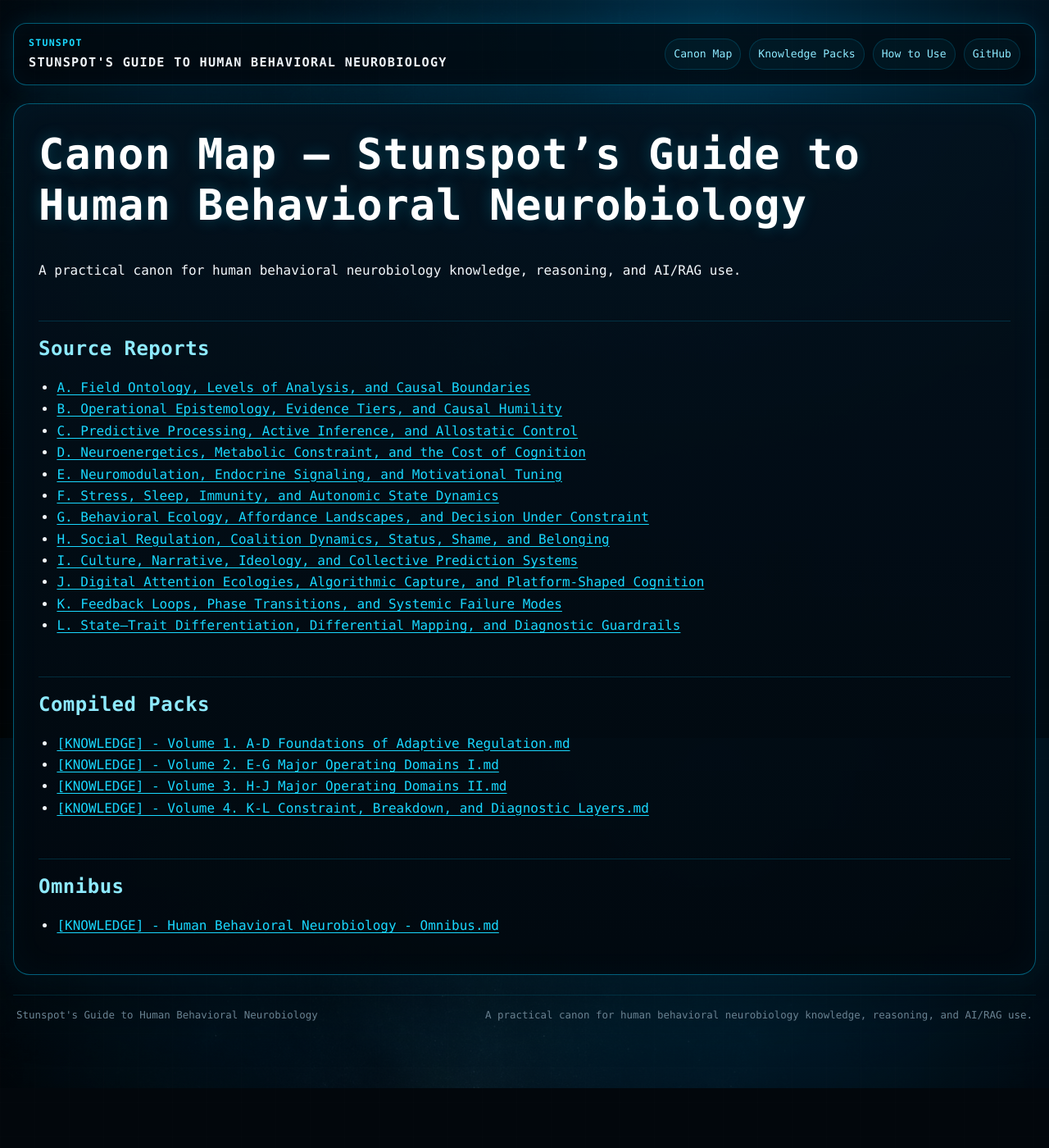
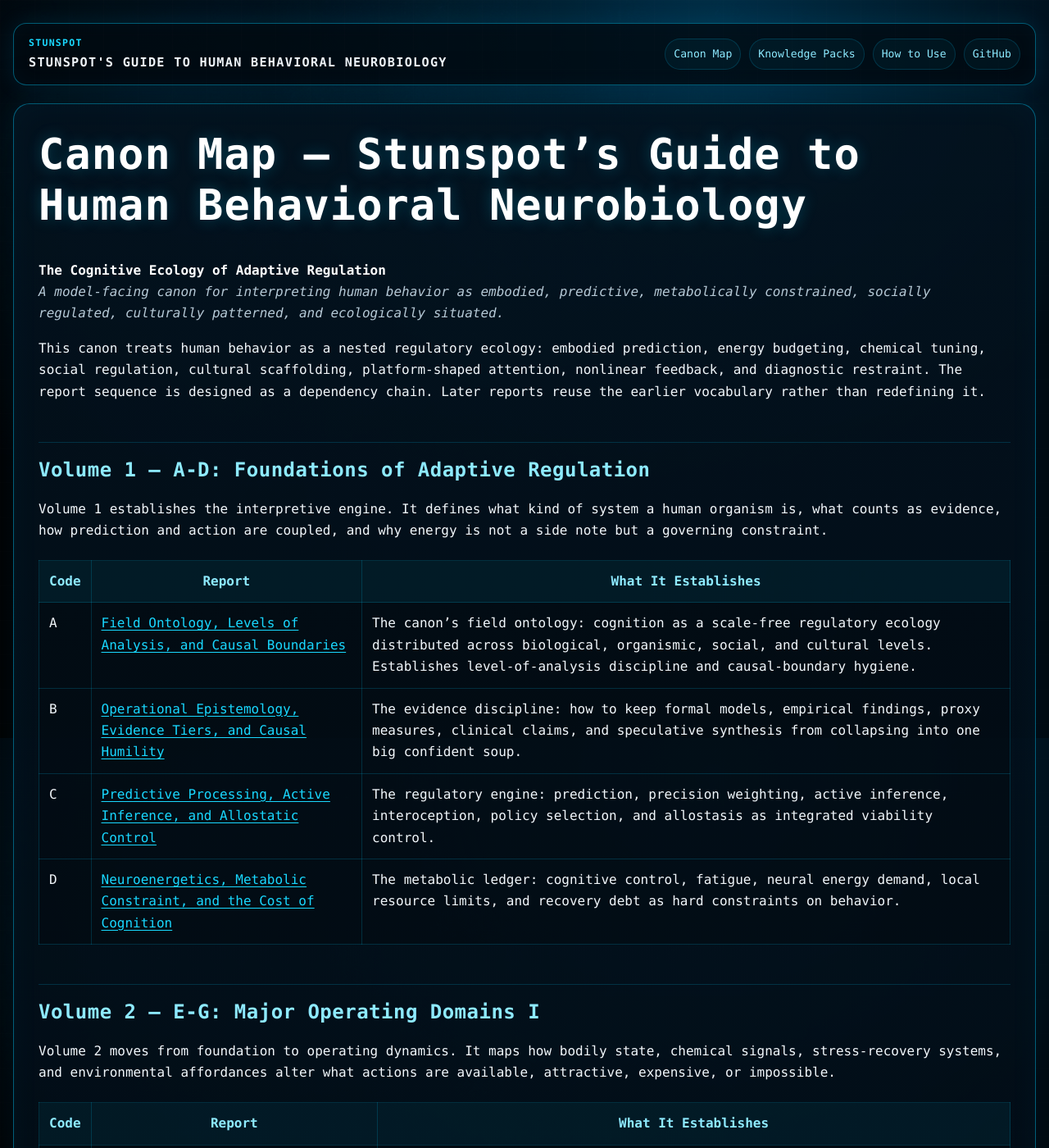
Before and after one commit to Stunspot/stunspots-guide-to-human-behavioral-neurobiology, a Jekyll site: the page built from docs/canon-map.md, in a window 1280 px wide and 1400 px high. Shown: the whole window at 82% size. Built offline with Jekyll 4.4.1, drawn with Linux system fonts in a browser that asks for light colours; our own code applies the rules of GitHub Pages for plain Markdown files; some of the changed text lies outside the part shown.

Commit message:
Replace placeholder canon map with report architecture

```diff
--- a/docs/canon-map.md
+++ b/docs/canon-map.md
@@ -1,29 +1,67 @@
 # Canon Map — Stunspot's Guide to Human Behavioral Neurobiology
 
-A practical canon for human behavioral neurobiology knowledge, reasoning, and AI/RAG use.
+**The Cognitive Ecology of Adaptive Regulation**
+*A model-facing canon for interpreting human behavior as embodied, predictive, metabolically constrained, socially regulated, culturally patterned, and ecologically situated.*
 
-## Source Reports
+This canon treats human behavior as a nested regulatory ecology: embodied prediction, energy budgeting, chemical tuning, social regulation, cultural scaffolding, platform-shaped attention, nonlinear feedback, and diagnostic restraint. The report sequence is designed as a dependency chain. Later reports reuse the earlier vocabulary rather than redefining it.
 
-- [A. Field Ontology, Levels of Analysis, and Causal Boundaries](https://github.com/Stunspot/stunspots-guide-to-human-behavioral-neurobiology/blob/main/knowledge-packs/by-report/a-field-ontology-levels-of-analysis-and-causal-boundaries.md)
-- [B. Operational Epistemology, Evidence Tiers, and Causal Humility](https://github.com/Stunspot/stunspots-guide-to-human-behavioral-neurobiology/blob/main/knowledge-packs/by-report/b-operational-epistemology-evidence-tiers-and-causal-humility.md)
-- [C. Predictive Processing, Active Inference, and Allostatic Control](https://github.com/Stunspot/stunspots-guide-to-human-behavioral-neurobiology/blob/main/knowledge-packs/by-report/c-predictive-processing-active-inference-and-allostatic-control.md)
-- [D. Neuroenergetics, Metabolic Constraint, and the Cost of Cognition](https://github.com/Stunspot/stunspots-guide-to-human-behavioral-neurobiology/blob/main/knowledge-packs/by-report/d-neuroenergetics-metabolic-constraint-and-the-cost-of-cognition.md)
-- [E. Neuromodulation, Endocrine Signaling, and Motivational Tuning](https://github.com/Stunspot/stunspots-guide-to-human-behavioral-neurobiology/blob/main/knowledge-packs/by-report/e-neuromodulation-endocrine-signaling-and-motivational-tuning.md)
-- [F. Stress, Sleep, Immunity, and Autonomic State Dynamics](https://github.com/Stunspot/stunspots-guide-to-human-behavioral-neurobiology/blob/main/knowledge-packs/by-report/f-stress-sleep-immunity-and-autonomic-state-dynamics.md)
-- [G. Behavioral Ecology, Affordance Landscapes, and Decision Under Constraint](https://github.com/Stunspot/stunspots-guide-to-human-behavioral-neurobiology/blob/main/knowledge-packs/by-report/g-behavioral-ecology-affordance-landscapes-and-decision-under-constraint.md)
-- [H. Social Regulation, Coalition Dynamics, Status, Shame, and Belonging](https://github.com/Stunspot/stunspots-guide-to-human-behavioral-neurobiology/blob/main/knowledge-packs/by-report/h-social-regulation-coalition-dynamics-status-shame-and-belonging.md)
-- [I. Culture, Narrative, Ideology, and Collective Prediction Systems](https://github.com/Stunspot/stunspots-guide-to-human-behavioral-neurobiology/blob/main/knowledge-packs/by-report/i-culture-narrative-ideology-and-collective-prediction-systems.md)
-- [J. Digital Attention Ecologies, Algorithmic Capture, and Platform-Shaped Cognition](https://github.com/Stunspot/stunspots-guide-to-human-behavioral-neurobiology/blob/main/knowledge-packs/by-report/j-digital-attention-ecologies-algorithmic-capture-and-platform-shaped-cognition.md)
-- [K. Feedback Loops, Phase Transitions, and Systemic Failure Modes](https://github.com/Stunspot/stunspots-guide-to-human-behavioral-neurobiology/blob/main/knowledge-packs/by-report/k-feedback-loops-phase-transitions-and-systemic-failure-modes.md)
-- [L. State–Trait Differentiation, Differential Mapping, and Diagnostic Guardrails](https://github.com/Stunspot/stunspots-guide-to-human-behavioral-neurobiology/blob/main/knowledge-packs/by-report/l-statetrait-differentiation-differential-mapping-and-diagnostic-guardrails.md)
+## Volume 1 — A-D: Foundations of Adaptive Regulation
+
+Volume 1 establishes the interpretive engine. It defines what kind of system a human organism is, what counts as evidence, how prediction and action are coupled, and why energy is not a side note but a governing constraint.
+
+| Code | Report | What It Establishes |
+|---|---|---|
+| A | [Field Ontology, Levels of Analysis, and Causal Boundaries](https://github.com/Stunspot/stunspots-guide-to-human-behavioral-neurobiology/blob/main/knowledge-packs/by-report/a-field-ontology-levels-of-analysis-and-causal-boundaries.md) | The canon's field ontology: cognition as a scale-free regulatory ecology distributed across biological, organismic, social, and cultural levels. Establishes level-of-analysis discipline and causal-boundary hygiene. |
+| B | [Operational Epistemology, Evidence Tiers, and Causal Humility](https://github.com/Stunspot/stunspots-guide-to-human-behavioral-neurobiology/blob/main/knowledge-packs/by-report/b-operational-epistemology-evidence-tiers-and-causal-humility.md) | The evidence discipline: how to keep formal models, empirical findings, proxy measures, clinical claims, and speculative synthesis from collapsing into one big confident soup. |
+| C | [Predictive Processing, Active Inference, and Allostatic Control](https://github.com/Stunspot/stunspots-guide-to-human-behavioral-neurobiology/blob/main/knowledge-packs/by-report/c-predictive-processing-active-inference-and-allostatic-control.md) | The regulatory engine: prediction, precision weighting, active inference, interoception, policy selection, and allostasis as integrated viability control. |
+| D | [Neuroenergetics, Metabolic Constraint, and the Cost of Cognition](https://github.com/Stunspot/stunspots-guide-to-human-behavioral-neurobiology/blob/main/knowledge-packs/by-report/d-neuroenergetics-metabolic-constraint-and-the-cost-of-cognition.md) | The metabolic ledger: cognitive control, fatigue, neural energy demand, local resource limits, and recovery debt as hard constraints on behavior. |
+
+## Volume 2 — E-G: Major Operating Domains I
+
+Volume 2 moves from foundation to operating dynamics. It maps how bodily state, chemical signals, stress-recovery systems, and environmental affordances alter what actions are available, attractive, expensive, or impossible.
+
+| Code | Report | What It Establishes |
+|---|---|---|
+| E | [Neuromodulation, Endocrine Signaling, and Motivational Tuning](https://github.com/Stunspot/stunspots-guide-to-human-behavioral-neurobiology/blob/main/knowledge-packs/by-report/e-neuromodulation-endocrine-signaling-and-motivational-tuning.md) | The chemical tuning-board: dopamine, norepinephrine, serotonin, acetylcholine, oxytocin, opioids, endocrine hormones, metabolic signals, and cytokines as control parameters rather than simplistic "mood chemicals." |
+| F | [Stress, Sleep, Immunity, and Autonomic State Dynamics](https://github.com/Stunspot/stunspots-guide-to-human-behavioral-neurobiology/blob/main/knowledge-packs/by-report/f-stress-sleep-immunity-and-autonomic-state-dynamics.md) | The organism-state layer: stress physiology, sleep architecture, immune signaling, autonomic state shifts, and recovery dynamics. |
+| G | [Behavioral Ecology, Affordance Landscapes, and Decision Under Constraint](https://github.com/Stunspot/stunspots-guide-to-human-behavioral-neurobiology/blob/main/knowledge-packs/by-report/g-behavioral-ecology-affordance-landscapes-and-decision-under-constraint.md) | The action ecology: behavior as policy selection under scarcity, affordance structure, cost gradients, risk, uncertainty, and environmental constraint. |
+
+## Volume 3 — H-J: Major Operating Domains II
+
+Volume 3 scales the model into the social, cultural, symbolic, and digital environments that shape human prediction and policy selection.
+
+| Code | Report | What It Establishes |
+|---|---|---|
+| H | [Social Regulation, Coalition Dynamics, Status, Shame, and Belonging](https://github.com/Stunspot/stunspots-guide-to-human-behavioral-neurobiology/blob/main/knowledge-packs/by-report/h-social-regulation-coalition-dynamics-status-shame-and-belonging.md) | The social operating system: social baseline, relational load sharing, coalition dynamics, dominance, prestige, shame, status threat, and belonging as physiological regulation. |
+| I | [Culture, Narrative, Ideology, and Collective Prediction Systems](https://github.com/Stunspot/stunspots-guide-to-human-behavioral-neurobiology/blob/main/knowledge-packs/by-report/i-culture-narrative-ideology-and-collective-prediction-systems.md) | The meaning layer: culture as collective prediction infrastructure, narrative as compression, ideology as precision architecture, and institutions as stabilizers or cages. |
+| J | [Digital Attention Ecologies, Algorithmic Capture, and Platform-Shaped Cognition](https://github.com/Stunspot/stunspots-guide-to-human-behavioral-neurobiology/blob/main/knowledge-packs/by-report/j-digital-attention-ecologies-algorithmic-capture-and-platform-shaped-cognition.md) | The platform layer: algorithmic capture, engineered uncertainty, metricized feedback, attention fragmentation, and digital affordance structures. |
+
+## Volume 4 — K-L: Constraint, Breakdown, and Diagnostic Layers
+
+Volume 4 provides the failure map and interpretive guardrails. It is the section to use when behavior appears pathological, irrational, frozen, contradictory, or trait-like.
+
+| Code | Report | What It Establishes |
+|---|---|---|
+| K | [Feedback Loops, Phase Transitions, and Systemic Failure Modes](https://github.com/Stunspot/stunspots-guide-to-human-behavioral-neurobiology/blob/main/knowledge-packs/by-report/k-feedback-loops-phase-transitions-and-systemic-failure-modes.md) | The nonlinear breakdown layer: attractors, feedback loops, tipping points, phase transitions, lock-in, collapse dynamics, and repair/recovery logic. |
+| L | [State–Trait Differentiation, Differential Mapping, and Diagnostic Guardrails](https://github.com/Stunspot/stunspots-guide-to-human-behavioral-neurobiology/blob/main/knowledge-packs/by-report/l-statetrait-differentiation-differential-mapping-and-diagnostic-guardrails.md) | The category-error prevention layer: state versus trait, adaptation versus pathology-adjacent pattern, constraint versus deficit, digital capture versus disorder, and safe wording. |
 
 ## Compiled Packs
 
-- [[KNOWLEDGE] - Volume 1. A-D Foundations of Adaptive Regulation.md](https://github.com/Stunspot/stunspots-guide-to-human-behavioral-neurobiology/blob/main/knowledge-packs/compiled-packs/knowledge-volume-1-a-d-foundations-of-adaptive-regulation.md)
-- [[KNOWLEDGE] - Volume 2. E-G Major Operating Domains I.md](https://github.com/Stunspot/stunspots-guide-to-human-behavioral-neurobiology/blob/main/knowledge-packs/compiled-packs/knowledge-volume-2-e-g-major-operating-domains-i.md)
-- [[KNOWLEDGE] - Volume 3. H-J Major Operating Domains II.md](https://github.com/Stunspot/stunspots-guide-to-human-behavioral-neurobiology/blob/main/knowledge-packs/compiled-packs/knowledge-volume-3-h-j-major-operating-domains-ii.md)
-- [[KNOWLEDGE] - Volume 4. K-L Constraint, Breakdown, and Diagnostic Layers.md](https://github.com/Stunspot/stunspots-guide-to-human-behavioral-neurobiology/blob/main/knowledge-packs/compiled-packs/knowledge-volume-4-k-l-constraint-breakdown-and-diagnostic-layers.md)
+Compiled packs preserve the volume structure while reducing file count. They are the recommended default for most AI/RAG systems.
+
+| Pack | Coverage | Path |
+|---|---|---|
+| Volume 1. A-D Foundations of Adaptive Regulation | A-D | [`knowledge-packs/compiled-packs/knowledge-volume-1-a-d-foundations-of-adaptive-regulation.md`](https://github.com/Stunspot/stunspots-guide-to-human-behavioral-neurobiology/blob/main/knowledge-packs/compiled-packs/knowledge-volume-1-a-d-foundations-of-adaptive-regulation.md) |
+| Volume 2. E-G Major Operating Domains I | E-G | [`knowledge-packs/compiled-packs/knowledge-volume-2-e-g-major-operating-domains-i.md`](https://github.com/Stunspot/stunspots-guide-to-human-behavioral-neurobiology/blob/main/knowledge-packs/compiled-packs/knowledge-volume-2-e-g-major-operating-domains-i.md) |
+| Volume 3. H-J Major Operating Domains II | H-J | [`knowledge-packs/compiled-packs/knowledge-volume-3-h-j-major-operating-domains-ii.md`](https://github.com/Stunspot/stunspots-guide-to-human-behavioral-neurobiology/blob/main/knowledge-packs/compiled-packs/knowledge-volume-3-h-j-major-operating-domains-ii.md) |
+| Volume 4. K-L Constraint, Breakdown, and Diagnostic Layers | K-L | [`knowledge-packs/compiled-packs/knowledge-volume-4-k-l-constraint-breakdown-and-diagnostic-layers.md`](https://github.com/Stunspot/stunspots-guide-to-human-behavioral-neurobiology/blob/main/knowledge-packs/compiled-packs/knowledge-volume-4-k-l-constraint-breakdown-and-diagnostic-layers.md) |
 
 ## Omnibus
 
-- [[KNOWLEDGE] - Human Behavioral Neurobiology - Omnibus.md](https://github.com/Stunspot/stunspots-guide-to-human-behavioral-neurobiology/blob/main/knowledge-packs/omnibus/knowledge-human-behavioral-neurobiology-omnibus.md)
+- [`knowledge-packs/omnibus/knowledge-human-behavioral-neurobiology-omnibus.md`](https://github.com/Stunspot/stunspots-guide-to-human-behavioral-neurobiology/blob/main/knowledge-packs/omnibus/knowledge-human-behavioral-neurobiology-omnibus.md) — the full canon in one file. Best for archival use, local indexing, or systems that handle large single-file knowledge sources cleanly.
+
+## Interpretive Through-Line
+
+The sequence moves from **ontology → evidence → prediction → energy → tuning → state dynamics → ecology → social regulation → culture → digital capture → nonlinear breakdown → diagnostic guardrails**.
+
+That order matters. Reports H-J are not free-floating social theory. They inherit the energy, prediction, and evidence constraints of A-G. Reports K-L are not generic self-help or diagnosis manuals. They are guardrails for interpreting behavior without mistaking a repeated state, constrained policy, platform loop, or structural pressure for a permanent trait.
```
